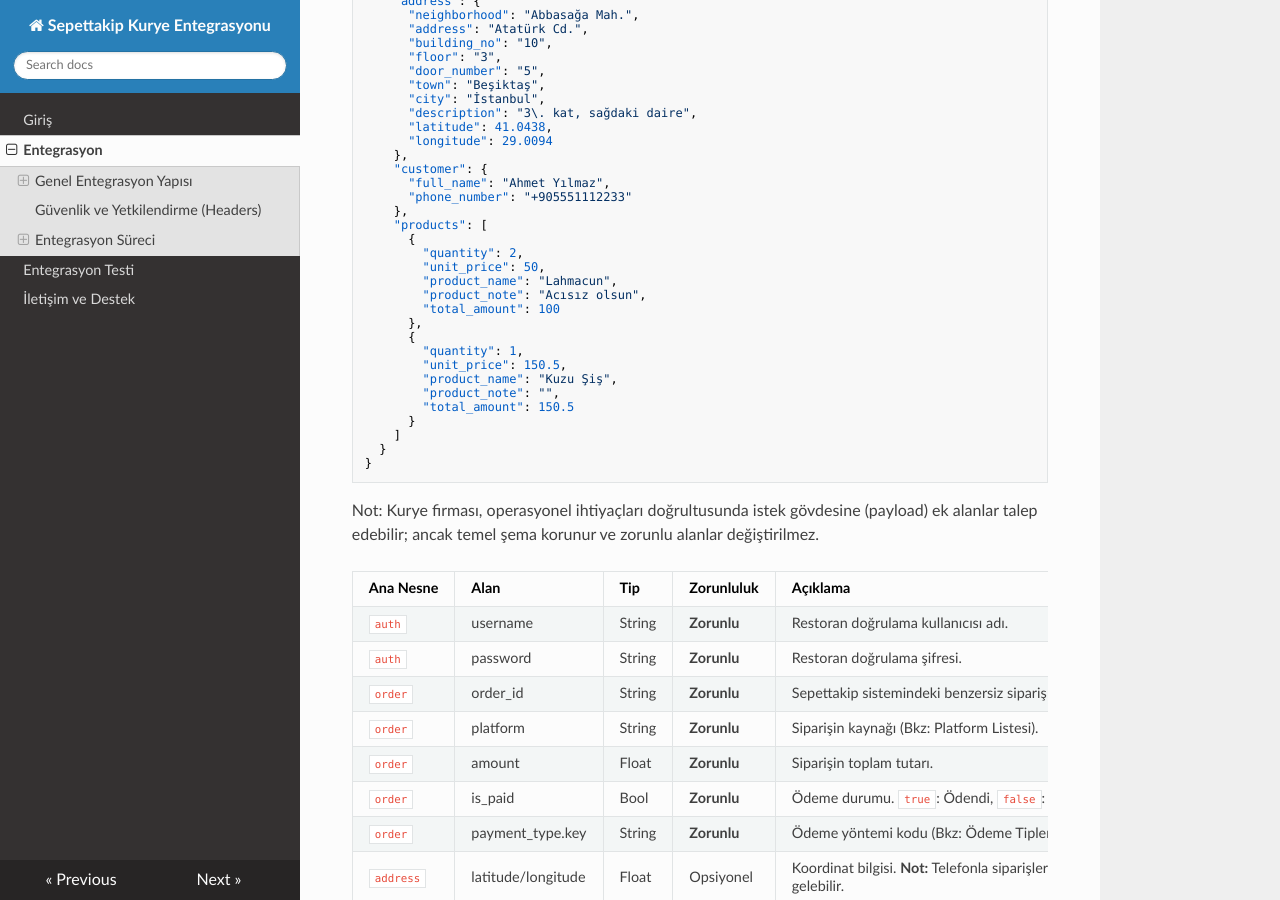
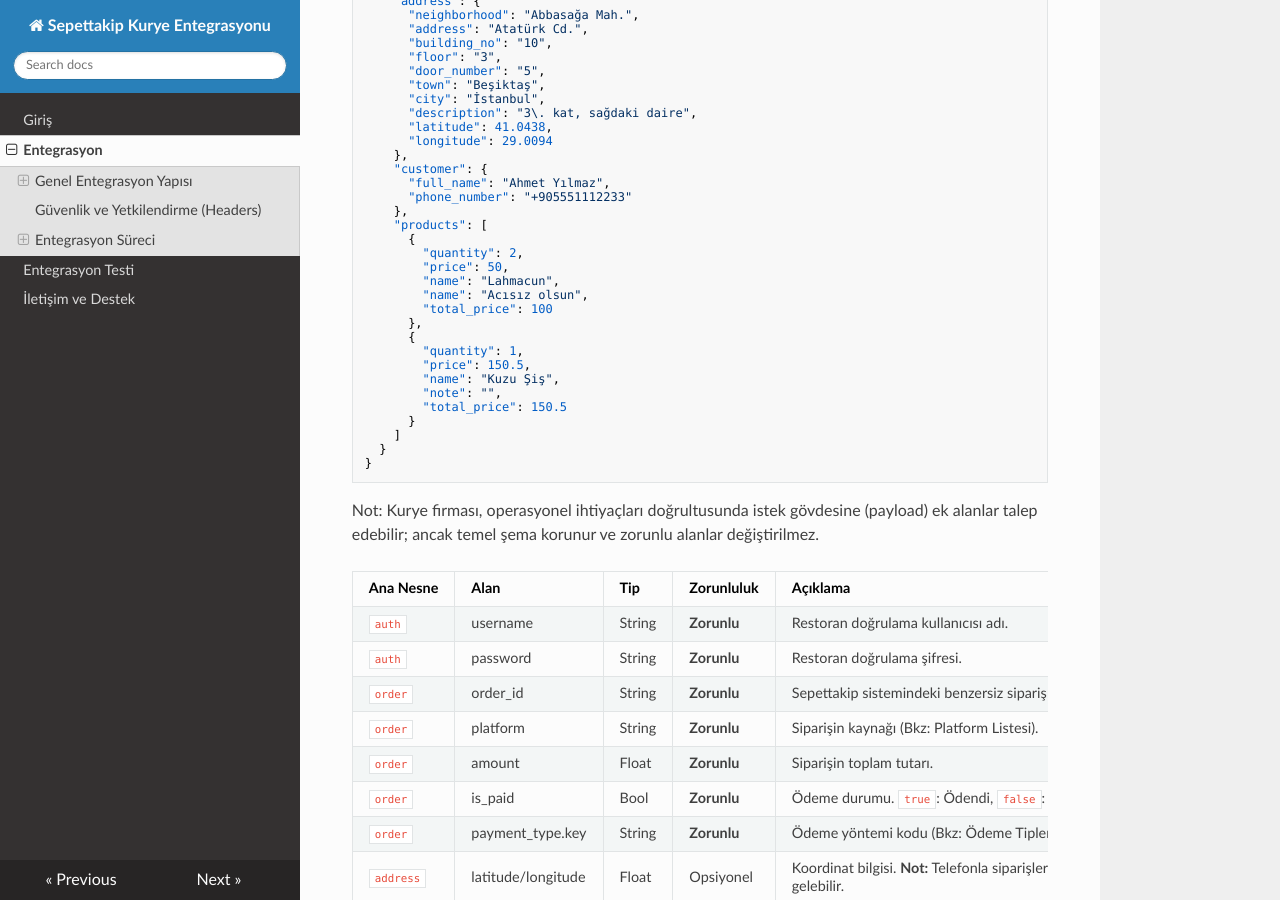
Before and after one commit to sepettakip/courier-docs, an MkDocs documentation site: the page built from docs/integration.md, in a window 1280 px wide and 900 px high, scrolled down 3214 px. Built offline with MkDocs 1.6.1, drawn with Linux system fonts in a browser that asks for light colours; nearby versions of some CDN libraries; a script that is not in the unit is left out.

Commit message:
Doküman güncellemeleri: ürün bilgileri için alan adları güncellendi; fiyat ve isim bilgileri standartlaştırıldı.

```diff
--- a/docs/integration.md
+++ b/docs/integration.md
@@ -136,17 +136,17 @@ Bir sipariş "Hazırlanıyor" statüsüne geçtiğinde veya restoran manuel olar
     "products": [
       {
         "quantity": 2,
-        "unit_price": 50,
-        "product_name": "Lahmacun",
-        "product_note": "Acısız olsun",
-        "total_amount": 100
+        "price": 50,
+        "name": "Lahmacun",
+        "name": "Acısız olsun",
+        "total_price": 100
       },
       {
         "quantity": 1,
-        "unit_price": 150.5,
-        "product_name": "Kuzu Şiş",
-        "product_note": "",
-        "total_amount": 150.5
+        "price": 150.5,
+        "name": "Kuzu Şiş",
+        "note": "",
+        "total_price": 150.5
       }
     ]
   }
```
